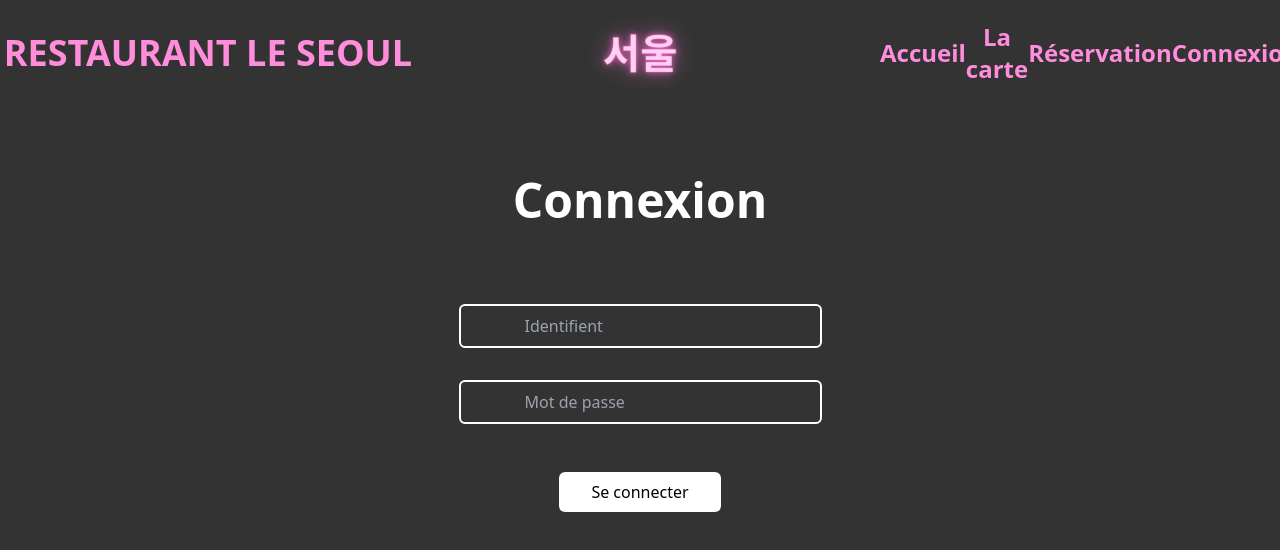
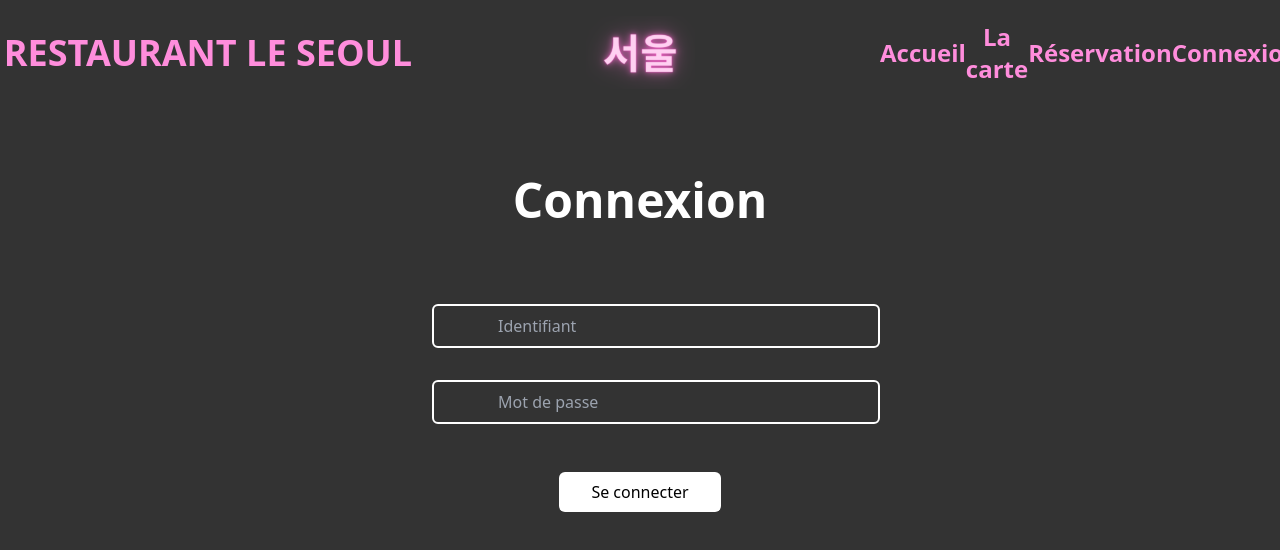
Before and after one commit to Moefedaily/interPromo-dev, a Next.js app: page /connexion in a window 1280 px wide. Shown: the top 550 px of the page. Built offline with nearby package versions, Linux system fonts and the light colour scheme.

Commit message:
feat:login

```diff
--- a/package.json
+++ b/package.json
@@ -10,7 +10,7 @@
   },
   "dependencies": {
     "@next/font": "^14.2.5",
-    "axios": "^1.7.4",
+    "axios": "^1.7.5",
     "next": "14.2.5",
     "react": "^18",
     "react-dom": "^18"
--- a/src/app/connexion/page.tsx
+++ b/src/app/connexion/page.tsx
@@ -1,27 +1,91 @@
-"use client"
-
-import { HeadersAdapter } from "next/dist/server/web/spec-extension/adapters/headers";
+"use client";
+import React, { useState } from "react";
 import { Header } from "../Components/header/page";
 import { useRouter } from "next/navigation";
+import axios from "axios";
 
+const Login = () => {
+  const router = useRouter();
+  const [formData, setFormData] = useState({
+    mail: "",
+    password: "",
+  });
+  const [error, setError] = useState<string | null>(null);
 
-const connexion = ()  =>{
-   const { push } = useRouter()
-return (
-   <main className='bg-custom-grey min-h-screen  text-white '>
-    <Header></Header>
+  const handleInputChange = (e: React.ChangeEvent<HTMLInputElement>) => {
+    const { name, value } = e.target;
+    setFormData({ ...formData, [name]: value });
+  };
+
+  const handleSubmit = async (e: React.FormEvent<HTMLFormElement>) => {
+    e.preventDefault();
+    setError(null);
+
+    try {
+      const response = await axios.post(
+        `${process.env.NEXT_PUBLIC_API_URL}/login`,
+        formData
+      );
+      console.log("Login successful:", response.data);
+
+      localStorage.setItem("user", JSON.stringify(response.data.user));
+
+      router.push("/");
+    } catch (error) {
+      if (axios.isAxiosError(error) && error.response) {
+        setError(
+          error.response.data.message || "An error occurred during login."
+        );
+      } else {
+        setError("An unexpected error occurred. Please try again.");
+      }
+      console.error("Login error:", error);
+    }
+  };
+
+  return (
+    <main className="bg-custom-grey min-h-screen text-white">
+      <Header />
       <section className="flex flex-col justify-center items-center m-8">
         <h2 className="text-5xl font-bold m-16">Connexion</h2>
-        <input className="bg-custom-grey  border border-white border-2 py-2 px-16 m-4
-         rounded-md" type="email" id="email" placeholder="Identifient" name="email" required></input>
-        <input className="bg-custom-grey  border border-white p-2 border-2 py-2  px-16 m-4
-         rounded-md" type="password" placeholder="Mot de passe" id="password" name="password" required></input>
-        <button className="bg-white text-black rounded-md px-8 py-2 m-8" type="submit">Se connecter</button>
-
+        {error && (
+          <div className="bg-red-500 text-white p-4 rounded-md mb-4">
+            {error}
+          </div>
+        )}
+        <form onSubmit={handleSubmit} className="w-full max-w-md">
+          <input
+            className="bg-custom-grey border-white border-2 py-2 px-16 m-4 rounded-md w-full"
+            type="email"
+            id="mail"
+            name="mail"
+            placeholder="Identifiant"
+            value={formData.mail}
+            onChange={handleInputChange}
+            required
+          />
+          <input
+            className="bg-custom-grey border-white p-2 border-2 py-2 px-16 m-4 rounded-md w-full"
+            type="password"
+            placeholder="Mot de passe"
+            id="password"
+            name="password"
+            value={formData.password}
+            onChange={handleInputChange}
+            required
+          />
+          <div className="flex justify-center">
+            <button
+              className="bg-white text-black rounded-md px-8 py-2 m-8"
+              type="submit"
+            >
+              Se connecter
+            </button>
+          </div>
+        </form>
       </section>
     </main>
-)
+  );
+};
 
-}
-
-export default connexion
+export default Login;
```
Also changed, not shown: 1 other file (tests, documents, lock files or other folders).
